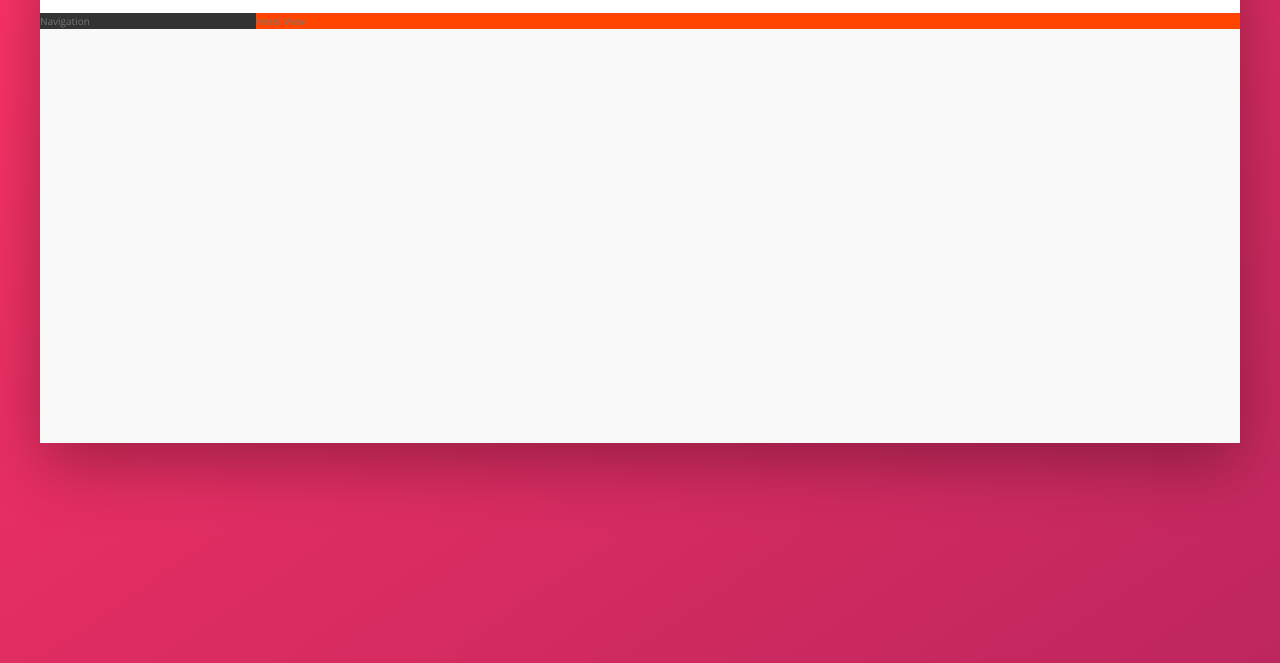
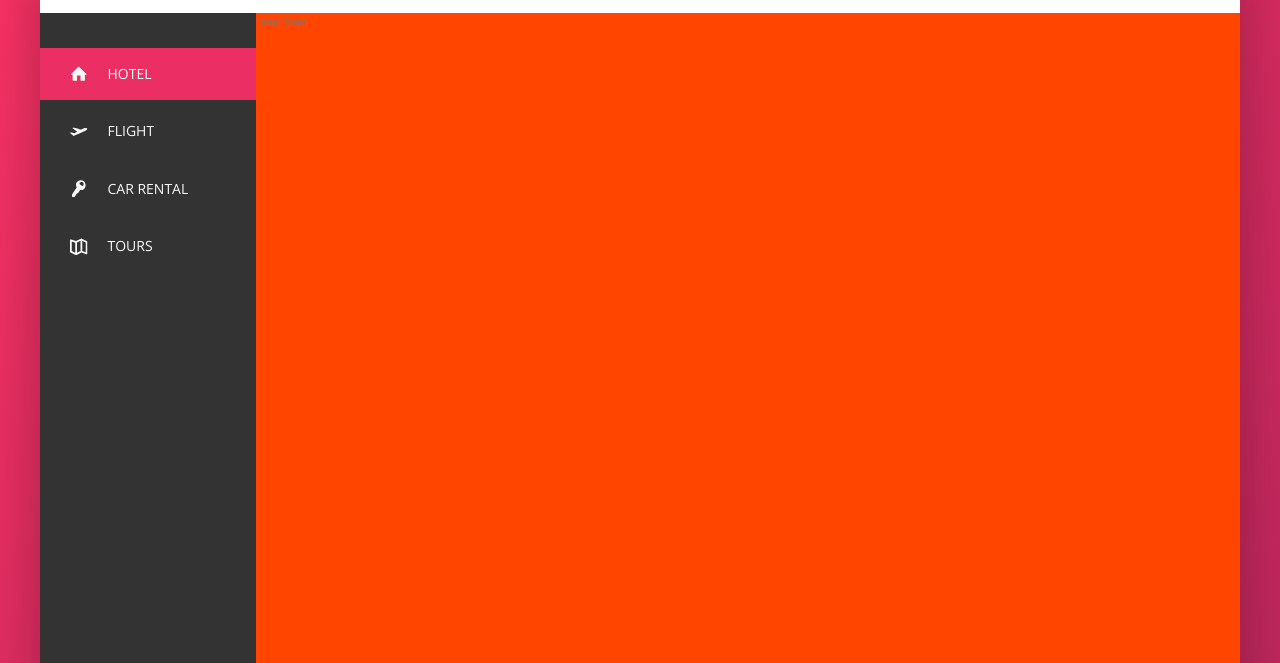
Before and after one commit to prakash20kumar/Trillo, a website: page index.html in a window 1280 px wide. Shown: the part 137-800 px from the top of the page. Drawn offline with nearby package versions, Linux system fonts and the light colour scheme.

Commit message:
Navigation

```diff
--- a/index.html
+++ b/index.html
@@ -46,8 +46,49 @@
 
 			<div class="content">
 				<nav class="sidebar">
-					Navigation
+					<ul class="side-nav">
+						<li class="side-nav__item side-nav__item--active">
+							<a href="#" class="side-nav__link">
+								<svg class="side-nav__icon">
+									<use xlink:href="img/sprite.svg#icon-home"></use>
+								</svg>
+								<span>Hotel</span>
+							</a>
+						</li>
+
+						<li class="side-nav__item">
+							<a href="#" class="side-nav__link">
+								<svg class="side-nav__icon">
+									<use xlink:href="img/sprite.svg#icon-aircraft-take-off"></use>
+								</svg>
+								<span>Flight</span>
+							</a>
+						</li>
+
+						<li class="side-nav__item">
+							<a href="#" class="side-nav__link">
+								<svg class="side-nav__icon">
+									<use xlink:href="img/sprite.svg#icon-key"></use>
+								</svg>
+								<span>Car rental</span>
+							</a>
+						</li>
+
+						<li class="side-nav__item">
+							<a href="#" class="side-nav__link">
+								<svg class="side-nav__icon">
+									<use xlink:href="img/sprite.svg#icon-map"></use>
+								</svg>
+								<span>Tours</span>
+							</a>
+						</li>
+					</ul>
+
+					<div class="legal">
+						&copy; 2020 by Prakash. All right reserved.
+					</div>
 				</nav>
+
 				<main class="hotel-view">
 					Hotel View
 				</main>
--- a/sass/_components.scss
+++ b/sass/_components.scss
@@ -118,3 +118,74 @@
 		margin-right: 1rem;
 	}
 }
+
+//=============================================
+//          SIDE NAVIGATION
+//=============================================
+
+.side-nav {
+	font-size: 1.4rem;
+	list-style: none;
+	margin-top: 3.5rem;
+	&__item {
+		position: relative;
+
+		&:not(:last-child) {
+			margin-bottom: 0.5rem;
+		}
+	}
+
+	&__item::before {
+		content: "";
+		position: absolute;
+		top: 0;
+		left: 0;
+		height: 100%;
+		width: 3px;
+		background-color: var(--color-primary);
+		transform: scaleY(0);
+		transition: transform 0.2s, width 0.4s cubic-bezier(1, 0, 0, 1) 0.2s, background-color 0.1s;
+	}
+
+	&__item:hover::before,
+	&__item--active::before {
+		transform: scaleY(1);
+		width: 100%;
+	}
+
+	&__item:active::before {
+		background-color: var(--color-primary-light);
+	}
+
+	&__link:link,
+	&__link:visited {
+		color: var(--color-grey-light-1);
+		text-decoration: none;
+		text-transform: uppercase;
+		display: block;
+		padding: 1.5rem 3rem;
+		position: relative;
+		z-index: 10;
+
+		display: flex;
+		align-items: center;
+	}
+
+	&__icon {
+		width: 1.75rem;
+		height: 1.75rem;
+		margin-right: 2rem;
+		fill: currentColor;
+	}
+}
+
+//=============================================
+//           LEGAL TEXT
+//=============================================
+
+.legal {
+	font-size: 1.2rem;
+	color: var(--color-grey-light-4);
+	text-align: center;
+	padding: 2.5rem;
+}
--- a/sass/_layout.scss
+++ b/sass/_layout.scss
@@ -4,7 +4,7 @@
 	background-color: var(--color-grey-light-1);
 	box-shadow: var(--shadow-dark);
 
-	height: 50rem;
+	height: 85rem;
 }
 
 .header {
@@ -25,10 +25,17 @@
 	background-color: var(--color-grey-dark-1);
 
 	flex: 0 0 18%;
+
+	display: flex;
+	flex-direction: column;
+	justify-content: space-between;
 }
 
 .hotel-view {
 	background-color: #fff;
+
+	//test
 	background-color: orangered;
+	height: 80rem;
 	flex: 1;
 }
```
Also changed, not shown: css/style.css.
